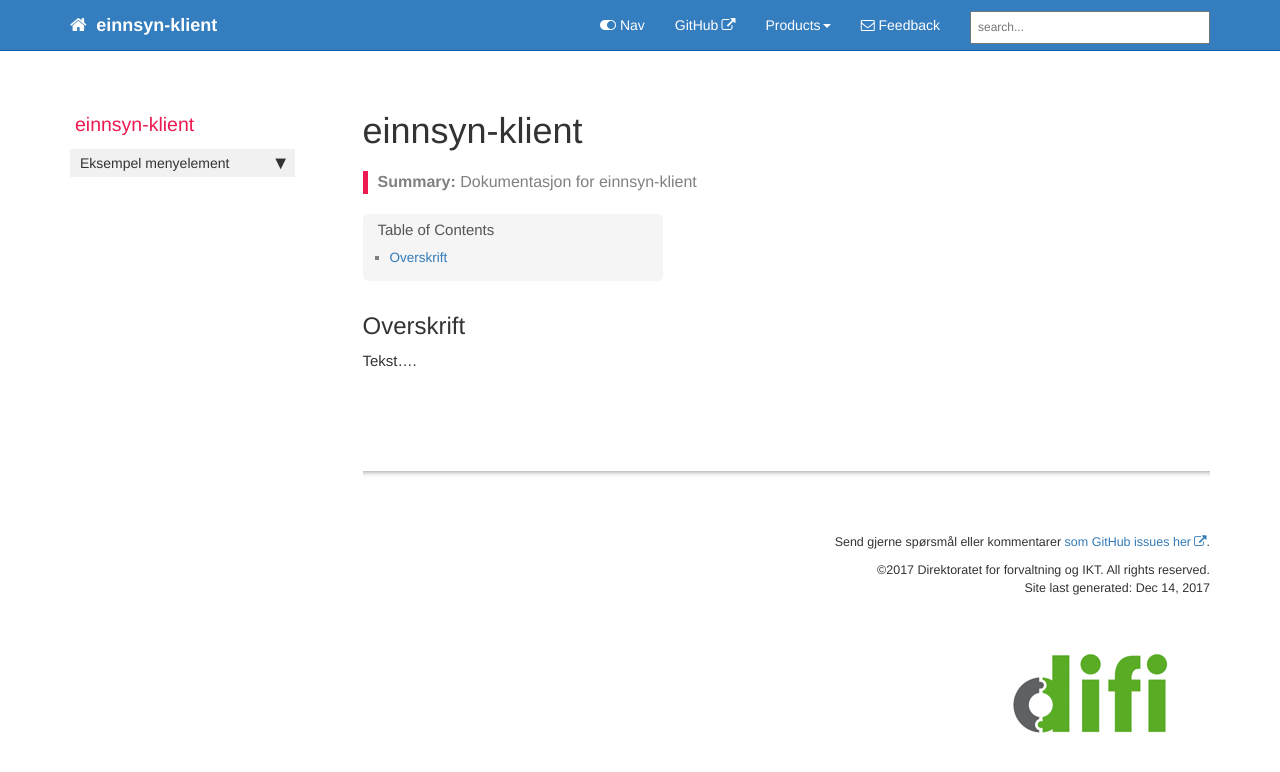
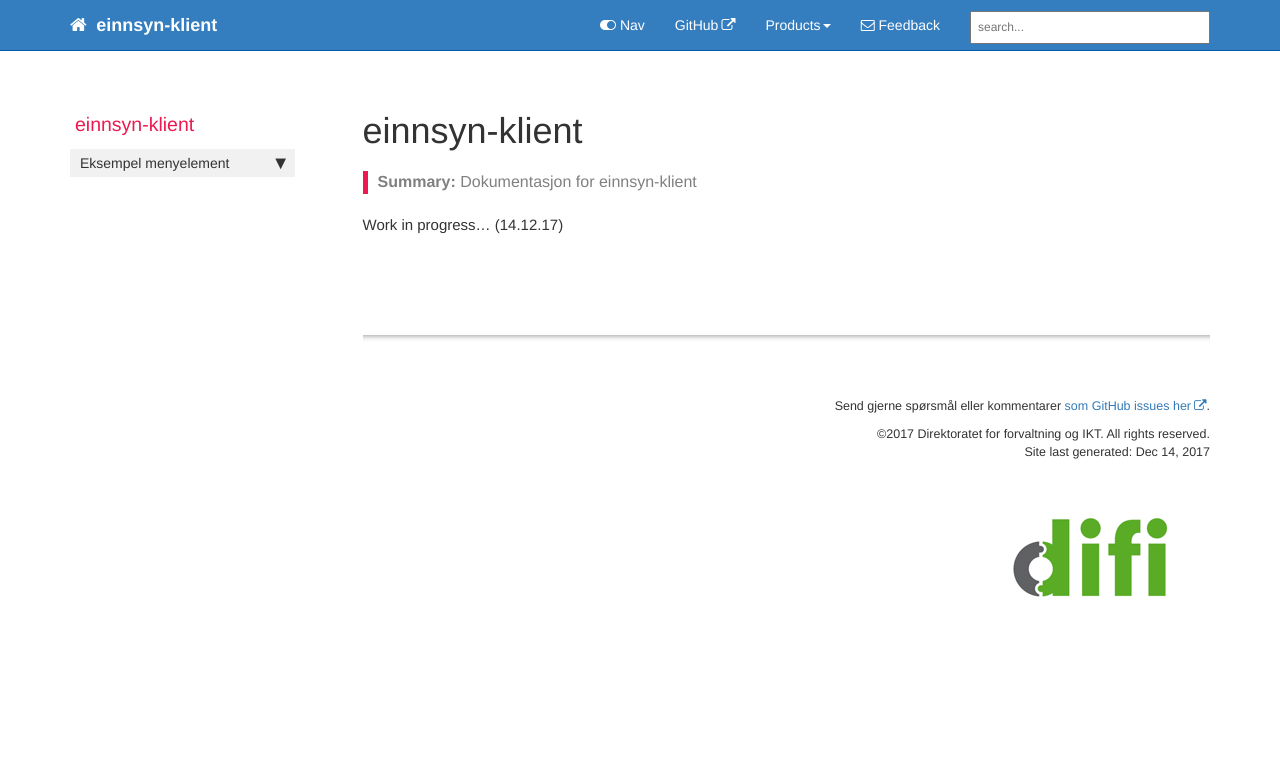
Before and after one commit to difi/einnsyn-klient, a Jekyll site: the page built from index.md, in a window 1280 px wide. Shown: the top 772 px of the page. Built offline with Jekyll 4.4.1, drawn with Linux system fonts in a browser that asks for light colours; nearby versions of some CDN libraries; comment, search, counter and statistics services are not loaded.

Commit message:
Update index.md

```diff
--- a/index.md
+++ b/index.md
@@ -9,6 +9,4 @@ sidebar: main_sidebar
 isHome: true
 ---
 
-## Overskrift
-
-Tekst....
+Work in progress... (14.12.17)
```
